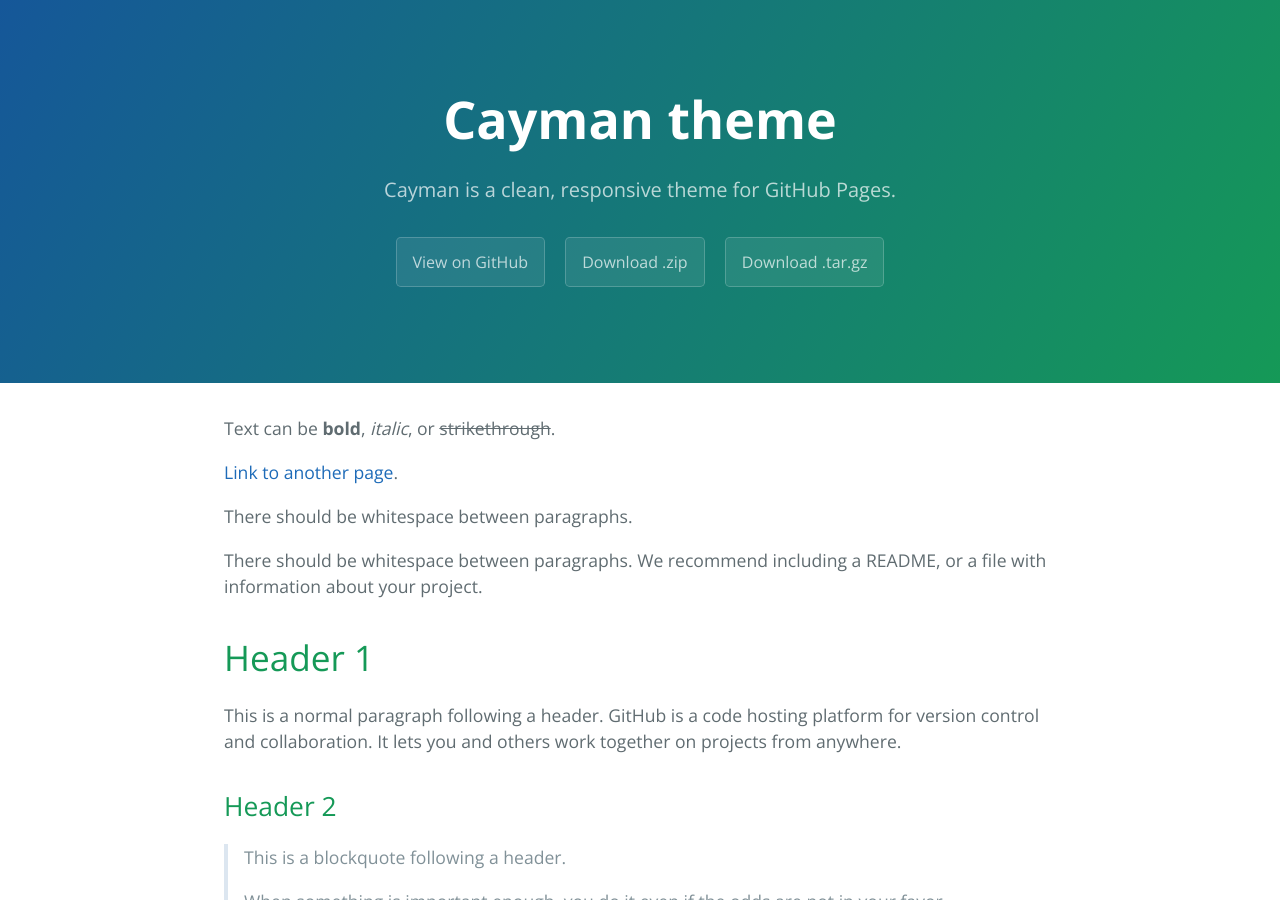
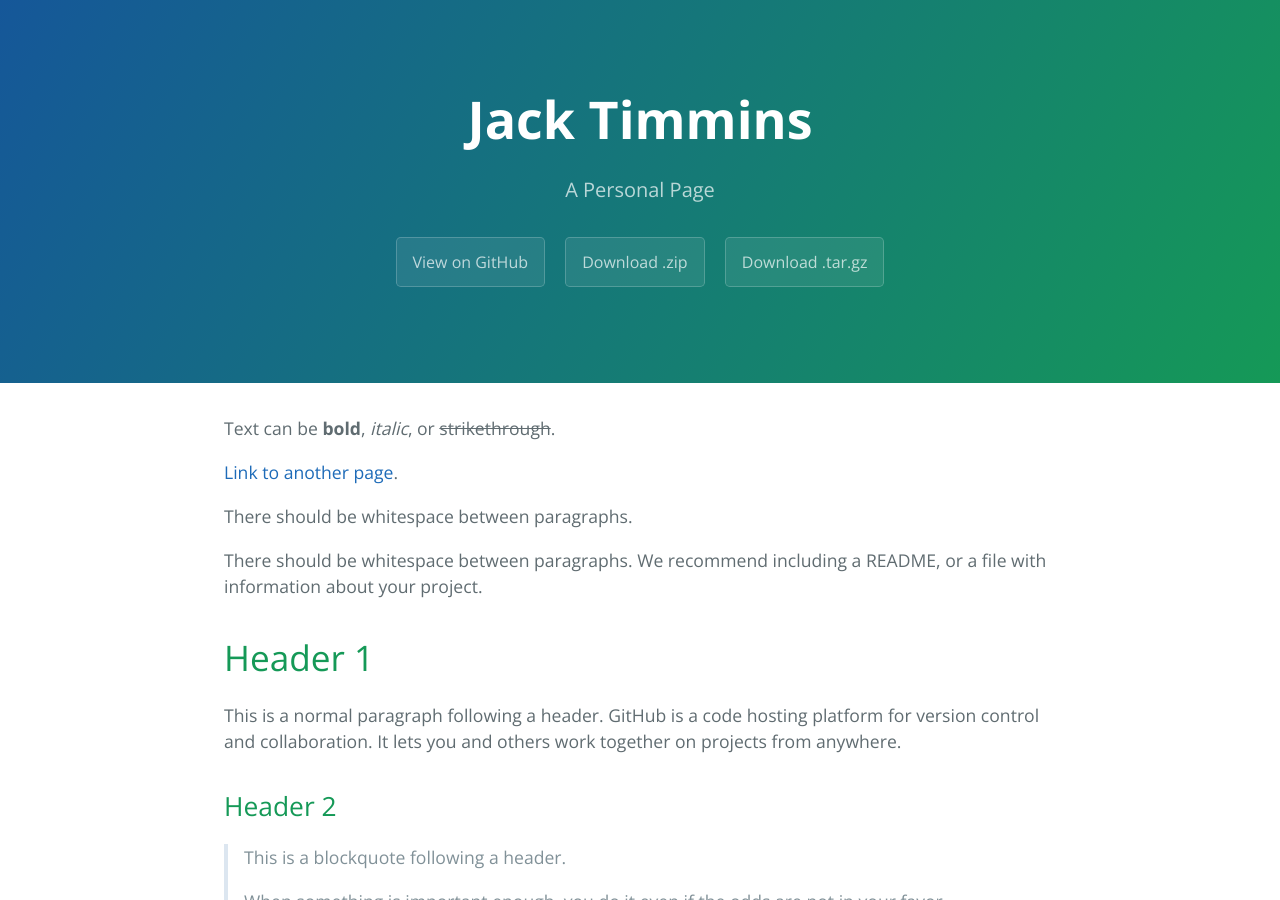
Before and after one commit to jonahweissman/Tim-Jackins.github.io, a Jekyll site: the page built from index.md, in a window 1280 px wide and 900 px high. Built offline with Jekyll 4.4.1, drawn with Linux system fonts in a browser that asks for light colours.

Commit message:
Updated yml

```diff
--- a/_config.yml
+++ b/_config.yml
@@ -1,5 +1,5 @@
-title: Cayman theme
-description: Cayman is a clean, responsive theme for GitHub Pages.
+title: Jack Timmins
+description: A Personal Page
 show_downloads: true
 google_analytics:
 theme: jekyll-theme-cayman
```
